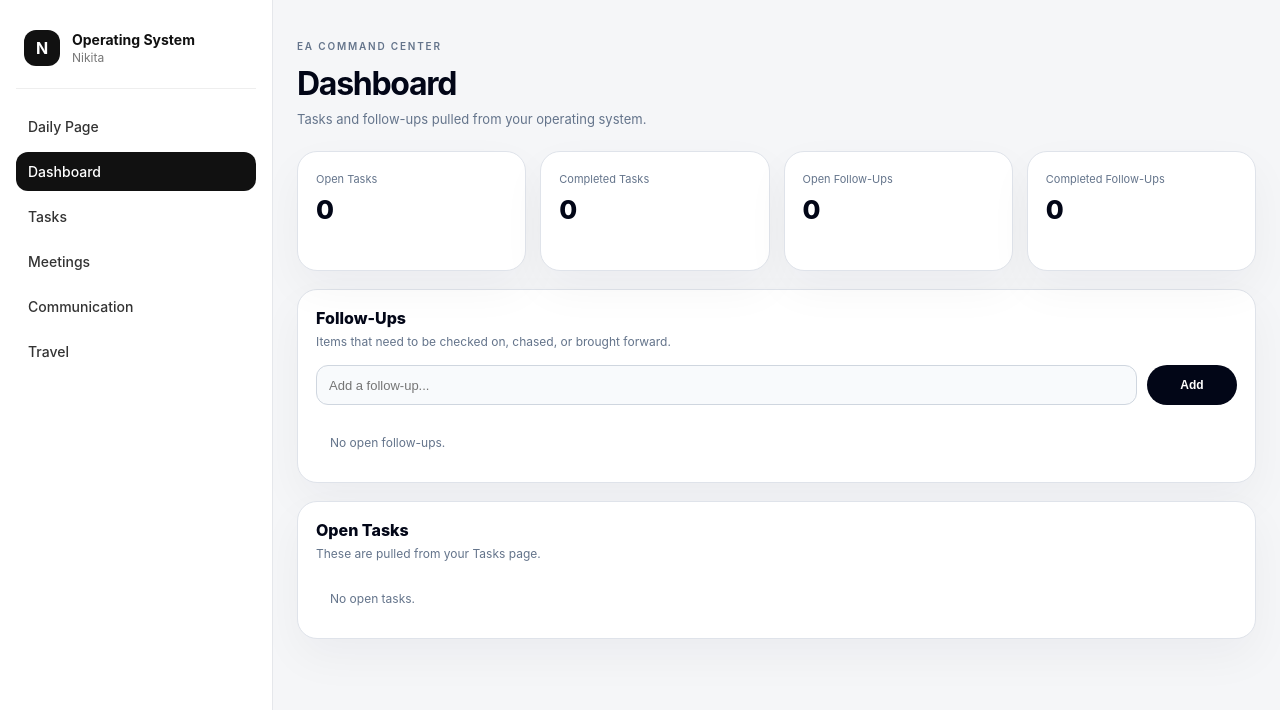
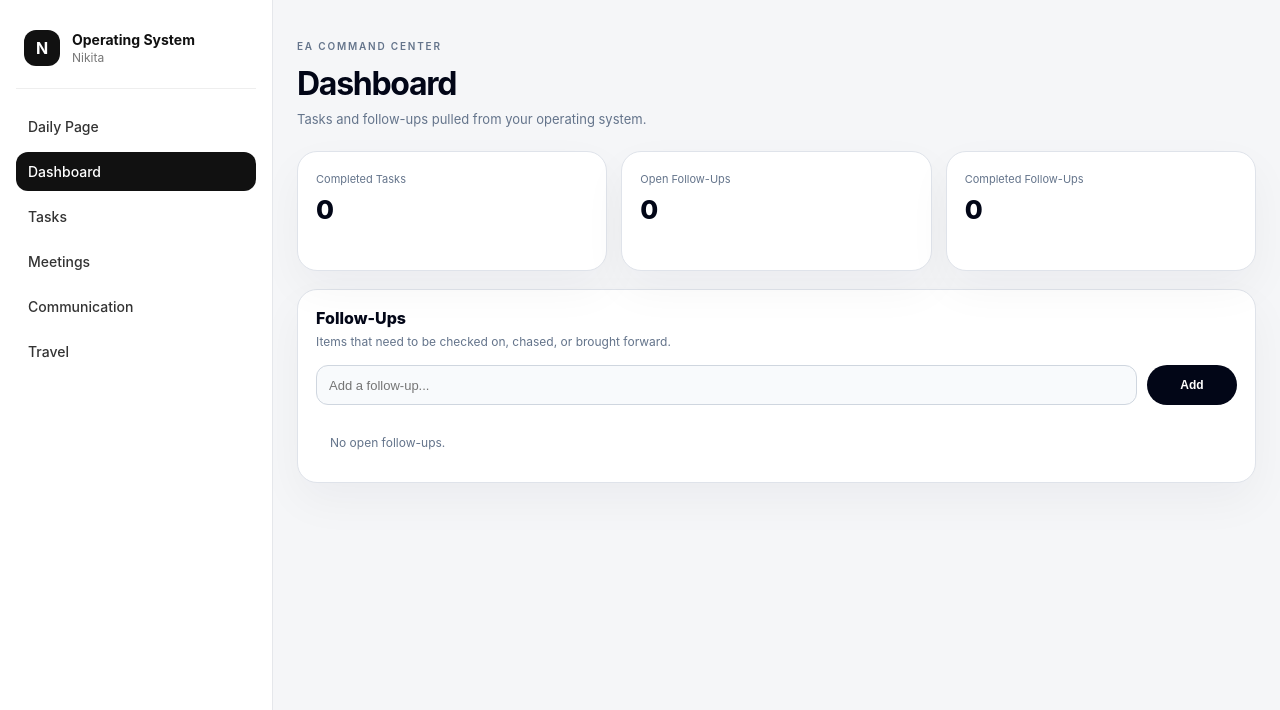
Before and after one commit to nikitaline-code/nl-operating-system, a Next.js app: page /dashboard in a window 1280 px wide. Shown: the top 710 px of the page. Built offline with nearby package versions, Linux system fonts and the light colour scheme.

Commit message:
Update dashboard.js

```diff
--- a/pages/dashboard.js
+++ b/pages/dashboard.js
@@ -20,7 +20,6 @@ export default function Dashboard() {
     localStorage.setItem(FOLLOWUPS_KEY, JSON.stringify(followUps));
   }, [followUps]);
 
-  const openTasks = tasks.filter((task) => !task.completed);
   const completedTasks = tasks.filter((task) => task.completed);
 
   const openFollowUps = followUps.filter((item) => !item.completed);
@@ -66,7 +65,6 @@ export default function Dashboard() {
         </div>
 
         <div className="stats-grid">
-          <StatCard label="Open Tasks" value={openTasks.length} />
           <StatCard label="Completed Tasks" value={completedTasks.length} />
           <StatCard label="Open Follow-Ups" value={openFollowUps.length} />
           <StatCard label="Completed Follow-Ups" value={completedFollowUps.length} />
@@ -103,36 +101,6 @@ export default function Dashboard() {
                   toggleFollowUp={toggleFollowUp}
                   deleteFollowUp={deleteFollowUp}
                 />
-              ))
-            )}
-          </div>
-        </section>
-
-        <section className="card">
-          <div className="card-header">
-            <div>
-              <h2>Open Tasks</h2>
-              <p>These are pulled from your Tasks page.</p>
-            </div>
-          </div>
-
-          <div className="task-list">
-            {openTasks.length === 0 ? (
-              <p className="empty">No open tasks.</p>
-            ) : (
-              openTasks.map((task) => (
-                <div className="task-row" key={task.id}>
-                  <div>
-                    <h3>{task.text}</h3>
-                    <p>
-                      From: {task.assignedFrom || "N/A"}
-                      {task.dueDate ? ` · Due: ${task.dueDate}` : ""}
-                    </p>
-                  </div>
-                  <span className={`badge ${task.urgency?.toLowerCase()}`}>
-                    {task.urgency}
-                  </span>
-                </div>
               ))
             )}
           </div>
@@ -183,7 +151,7 @@ export default function Dashboard() {
 
         .stats-grid {
           display: grid;
-          grid-template-columns: repeat(4, 1fr);
+          grid-template-columns: repeat(3, 1fr);
           gap: 14px;
           margin-bottom: 18px;
         }
@@ -257,15 +225,13 @@ export default function Dashboard() {
           cursor: pointer;
         }
 
-        .follow-list,
-        .task-list {
+        .follow-list {
           display: flex;
           flex-direction: column;
           gap: 10px;
         }
 
-        .follow-item,
-        .task-row {
+        .follow-item {
           border: 1px solid #e5e7eb;
           border-radius: 14px;
           padding: 13px 14px;
@@ -282,15 +248,13 @@ export default function Dashboard() {
           align-items: flex-start;
         }
 
-        .follow-main h3,
-        .task-row h3 {
+        .follow-main h3 {
           margin: 0 0 5px;
           font-size: 13px;
           font-weight: 800;
         }
 
-        .follow-main p,
-        .task-row p {
+        .follow-main p {
           margin: 0;
           font-size: 12px;
           color: #64748b;
@@ -300,15 +264,6 @@ export default function Dashboard() {
           background: white;
           color: #991b1b;
           border: 1px solid #fecaca;
-        }
-
-        .badge {
-          border-radius: 999px;
-          padding: 7px 11px;
-          font-size: 12px;
-          font-weight: 800;
-          background: #fef3c7;
-          color: #b45309;
         }
 
         .empty {
```
